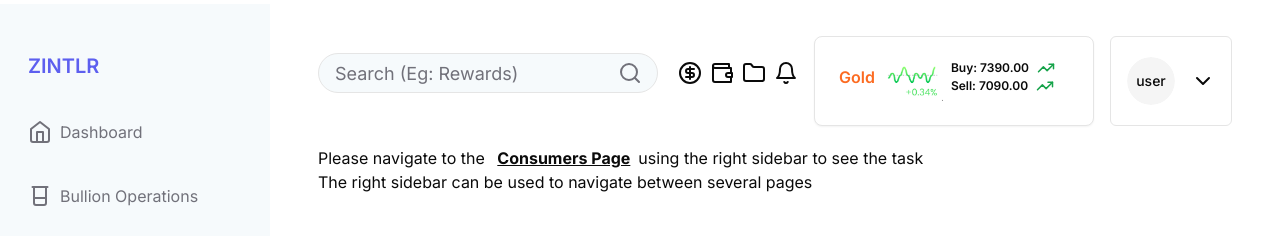
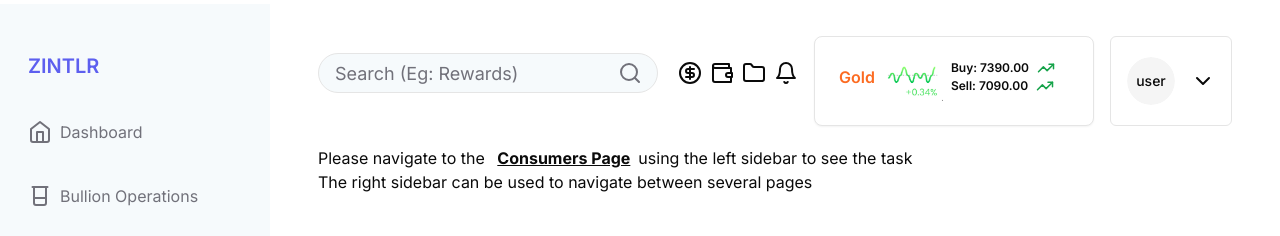
Before and after one commit to nakshatraraghav/zintlr-task, a React (Vite) app: page / in a window 1280 px wide. Shown: the top 236 px of the page. Built offline with nearby package versions, Linux system fonts and the light colour scheme.

Commit message:
(fix): sidebar direction cta

```diff
--- a/src/router/router.tsx
+++ b/src/router/router.tsx
@@ -26,7 +26,7 @@ export const router = createBrowserRouter([
             <p>
               Please navigate to the{" "}
               <span className="font-bold underline mx-2">Consumers Page</span>
-              using the right sidebar to see the task
+              using the left sidebar to see the task
             </p>
             <p>
               The right sidebar can be used to navigate between several pages
```
